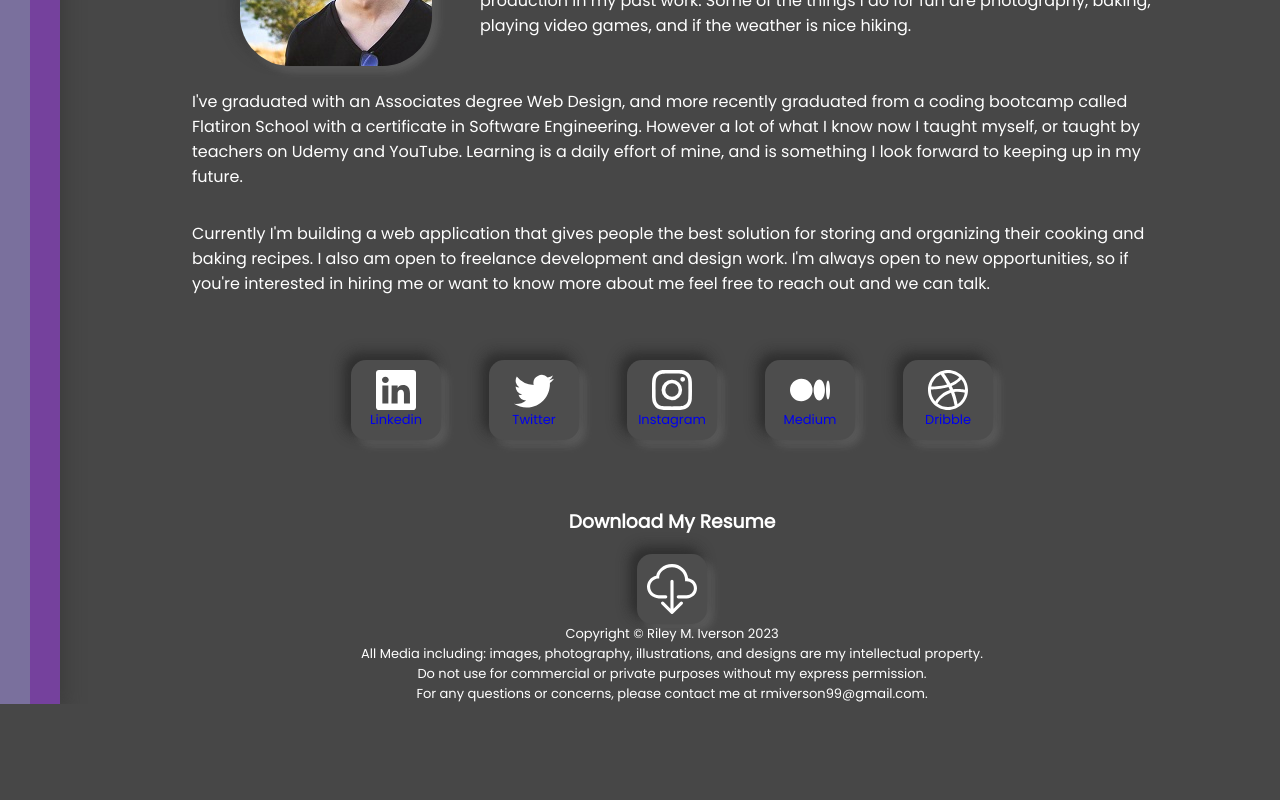
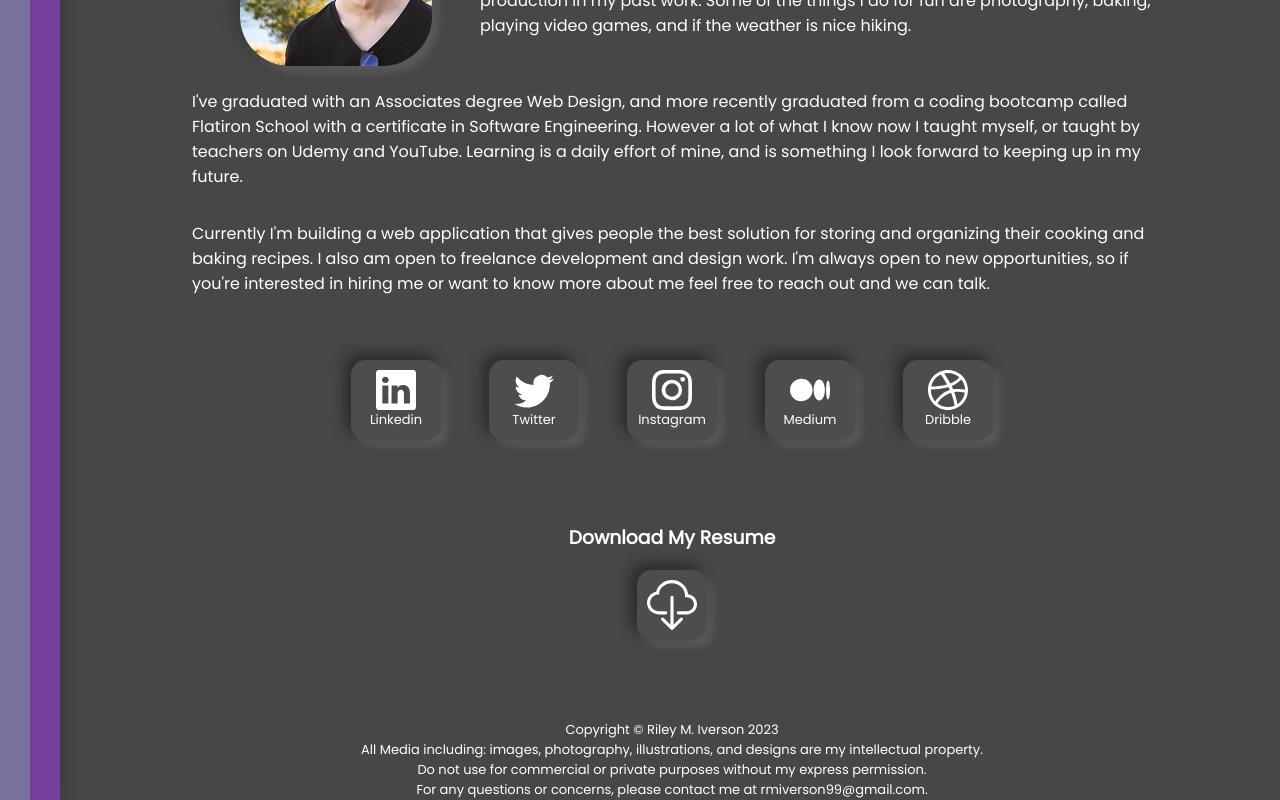
Before and after one commit to Rmiverson/rmiportfolio, a React (Create React App) app: page / in a window 1280 px wide. Shown: the part 1083-1883 px from the top of the page. Before the commit the page ends 1787 px from the top, so only its background shows below. Built offline with nearby package versions, Linux system fonts and the light colour scheme.

Commit message:
fixed some styling issues with the page height

```diff
--- a/src/containers/AboutMe/AboutMe.scss
+++ b/src/containers/AboutMe/AboutMe.scss
@@ -187,6 +187,7 @@ $landing-bg: "../../../public/media/bg2.JPG";
     display: flex;
     flex-direction: column;
     align-items: center;
+    margin: 1rem 0rem 5rem 0rem;
 
     a {
       display: flex;
--- a/src/scss/App.scss
+++ b/src/scss/App.scss
@@ -71,6 +71,7 @@
     text-decoration: none;
     font-size: small;
     width: 70px;
+    color: white;
 
     svg {
       height: 40px;
```
